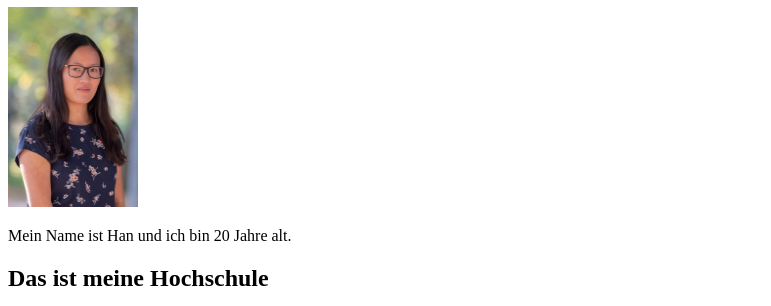
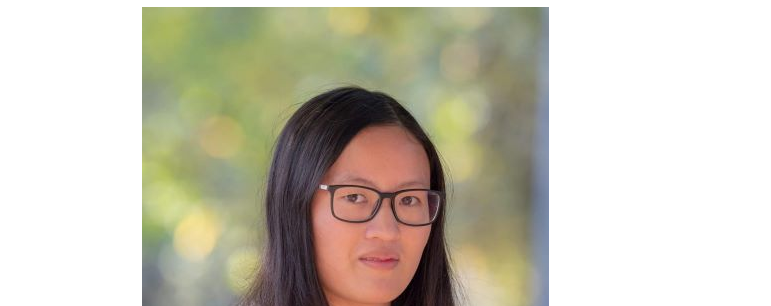
Before and after one commit to baohannguyen/GIS-SoSe-2021, a plain HTML site: page Aufgabe 1.1/index.html in a window 1280 px wide. Shown: the part 73-379 px from the top of the page, without its empty margins (0-771 px from the left). Drawn offline with Linux system fonts and the light colour scheme.

Commit message:
Aufgabe 1.1

```diff
--- a/Aufgabe 1.1/index.html
+++ b/Aufgabe 1.1/index.html
@@ -8,6 +8,7 @@
 <body>
     <h1 id= "me"> Steckbrief</h1>
     <img src = "portrait.jpg" height= "200px" width="130px">
+    <img src = "portrait 1-min.jpg">
     <p>Mein Name ist Han und ich bin 20 Jahre alt.</p>
     <h2>Das ist meine Hochschule</h2>
 
```
Also changed, not shown: Aufgabe 1.1/portrait 1-min.jpg (added).
